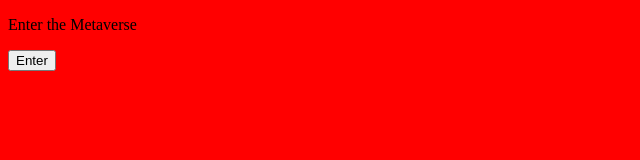
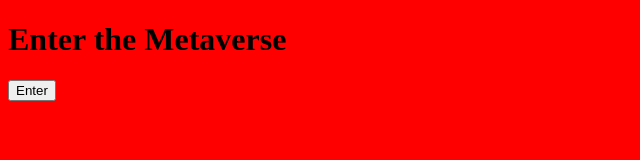
Before and after one commit to acciojob/enter-metaverse-vanshu-himself, a website: page main.html in a window 1280 px wide. Shown: the whole page, without its empty margins (0-640 px from the left). Drawn offline with Linux system fonts and the light colour scheme.

Commit message:
created a submission

```diff
--- a/main.html
+++ b/main.html
@@ -9,7 +9,7 @@
 
 <body>
 	<!-- the entire body must be written by student -->
-	 <p id="status">Enter the Metaverse</p>
+	 <p id="status"><h1>Enter the Metaverse</h1></p>
 	<button id="enterBtn" onclick="hii()">Enter</button>
     <script type="text/javascript" src="./script.js">
 </script>
```
